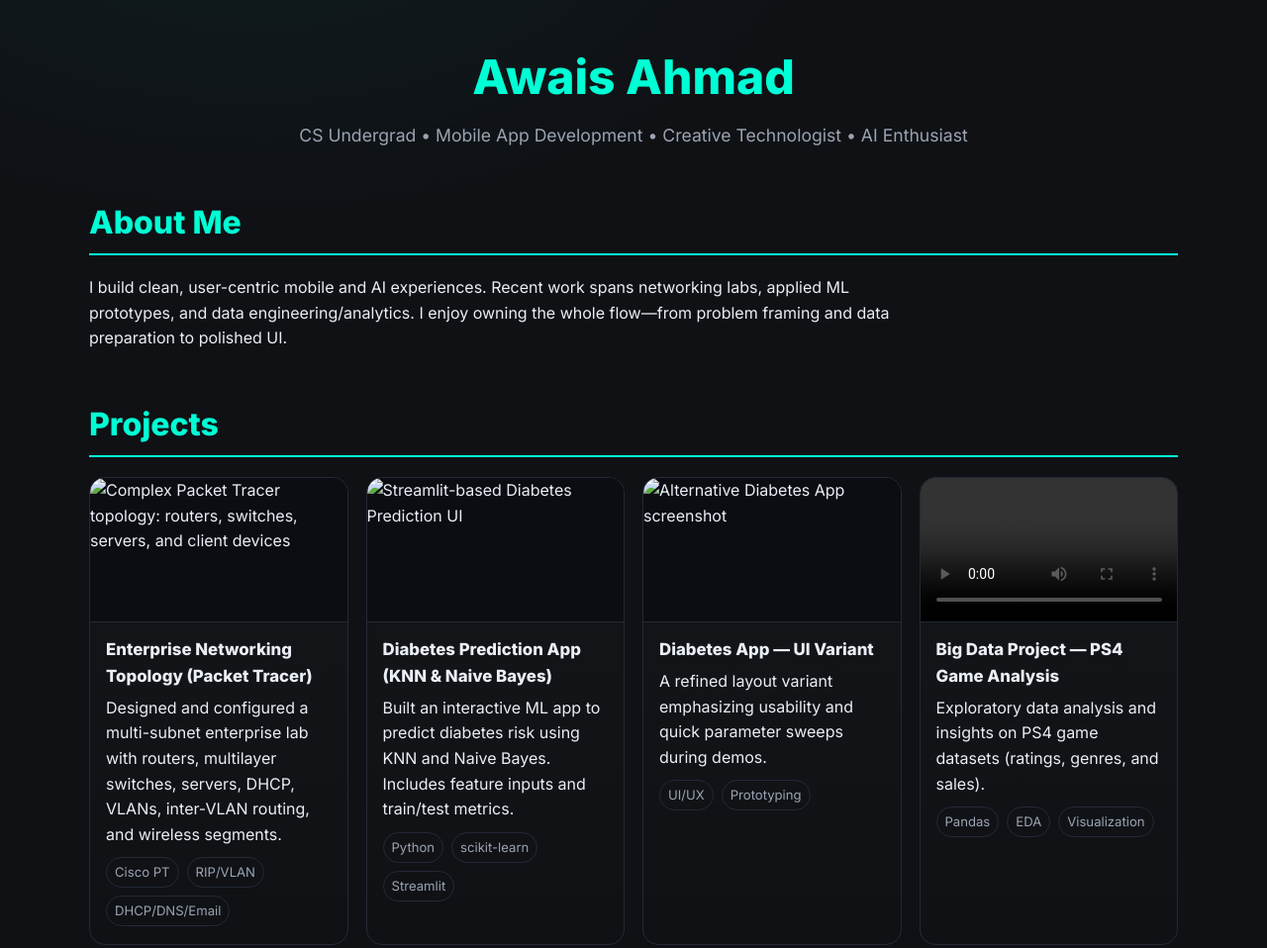
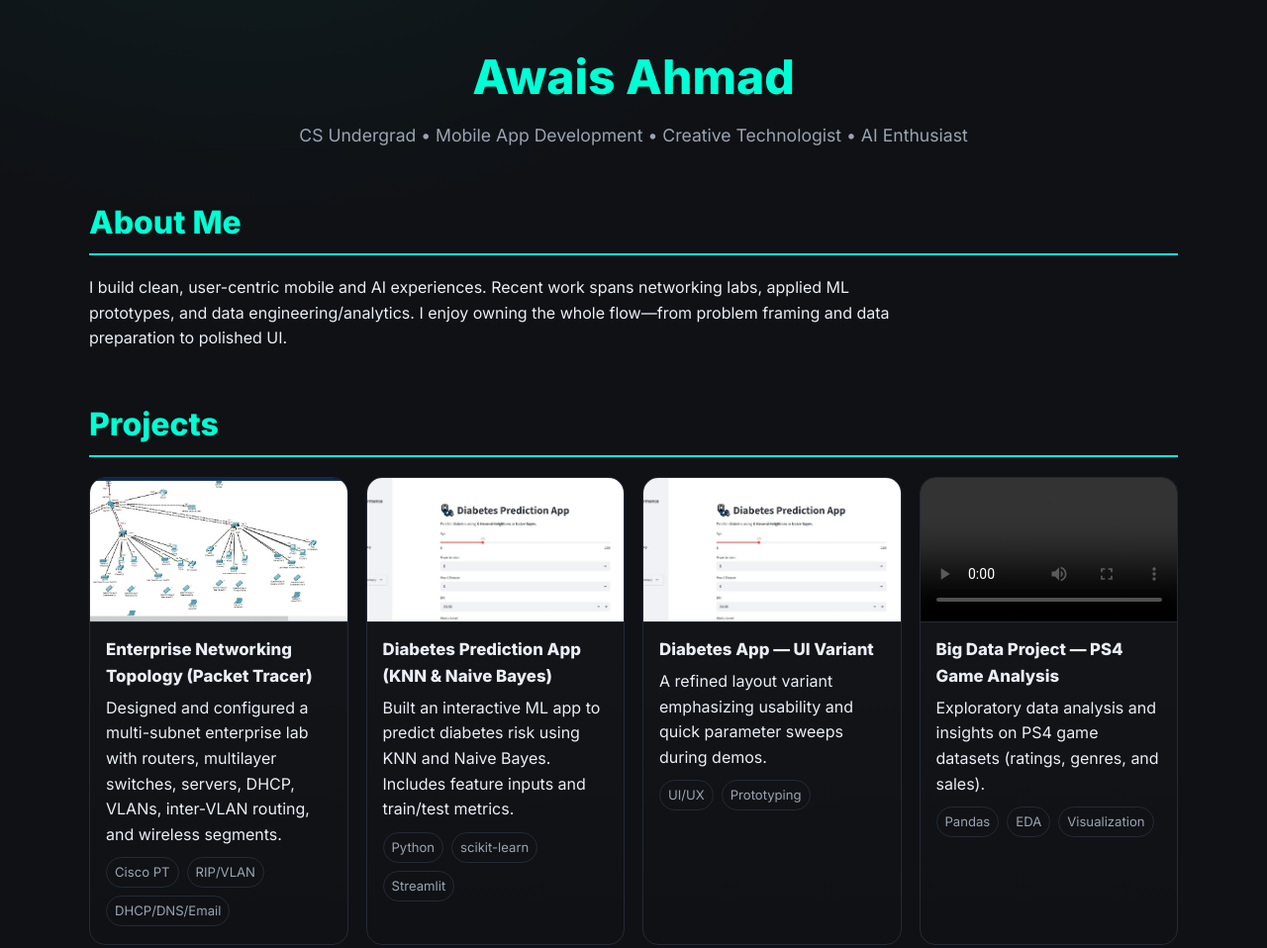
Before and after one commit to awaiss0629/AwaisPortfolio.github.io, a plain HTML site: page index.html in a window 1280 px wide. Shown: the top 958 px of the page at 99% size. Drawn offline with Linux system fonts and the light colour scheme; grey boxes are pictures that could not be loaded.

Commit message:
Update index.html

```diff
--- a/index.html
+++ b/index.html
@@ -100,7 +100,7 @@
 
       <div class="grid">
         <article class="card">
-          <img class="media" src="ccn_project.jpeg" alt="Complex Packet Tracer topology: routers, switches, servers, and client devices" />
+          <img class="media" src="ccn_project.webp" alt="Complex Packet Tracer topology: routers, switches, servers, and client devices" />
           <div class="card-body">
             <h3>Enterprise Networking Topology (Packet Tracer)</h3>
             <p>
@@ -116,7 +116,7 @@
         </article>
 
         <article class="card">
-          <img class="media" src="Diabetes_prediction_AI.jpeg" alt="Streamlit-based Diabetes Prediction UI" />
+          <img class="media" src="Diabetes_prediction_AI.webp" alt="Streamlit-based Diabetes Prediction UI" />
           <div class="card-body">
             <h3>Diabetes Prediction App (KNN & Naive Bayes)</h3>
             <p>
@@ -132,7 +132,7 @@
         </article>
 
         <article class="card">
-          <img class="media" src="Diabetes_prediction_AI_1.jpeg" alt="Alternative Diabetes App screenshot" />
+          <img class="media" src="Diabetes_prediction_AI_1.webp" alt="Alternative Diabetes App screenshot" />
           <div class="card-body">
             <h3>Diabetes App — UI Variant</h3>
             <p>
```
